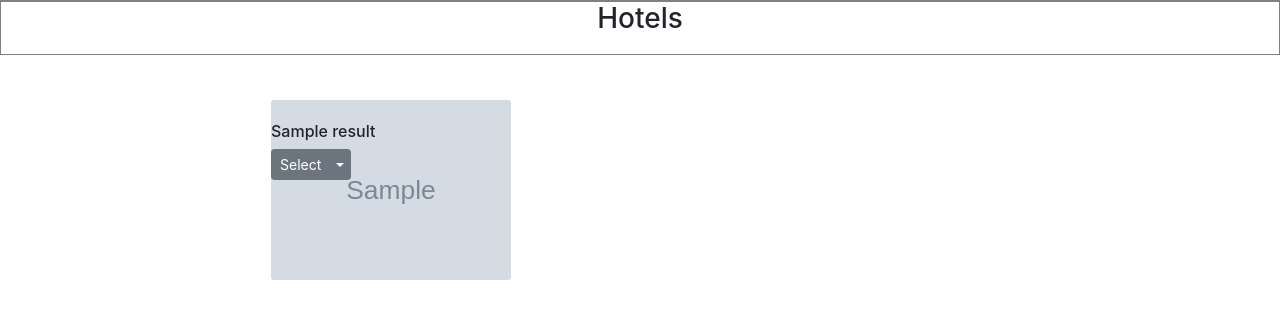
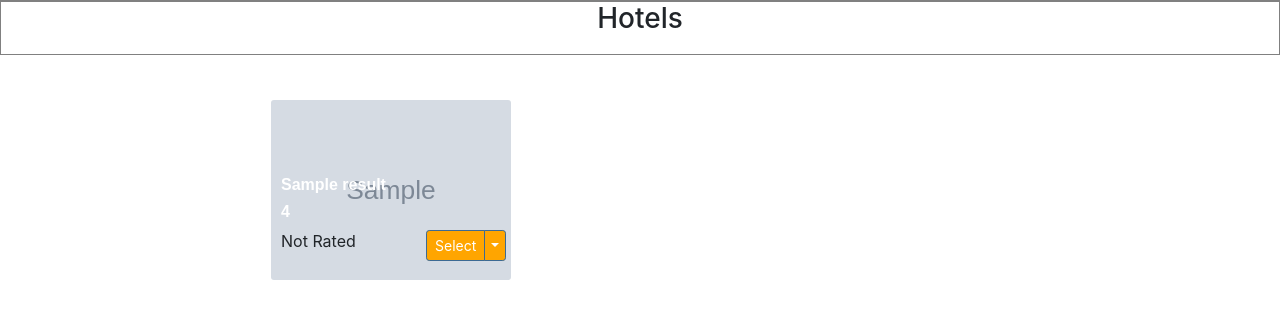
Before and after one commit to SuriyaMohan89/hotel_priceline_api_ui, a Flask app: page / in a window 1280 px wide. Shown: the top 319 px of the page. Run offline with Flask 2, Linux system fonts and the light colour scheme; grey boxes marked "Sample" are stand-in pictures; a database or web service that is not in the repository returns one stand-in record (values such as "Sample title"); data that the repository does not hold is empty; some libraries are stand-ins or nearby versions.

Commit message:
working on ratings

```diff
--- a/templates/homepage.html
+++ b/templates/homepage.html
@@ -62,13 +62,44 @@
     padding-left: 0px;
     padding-top: 0px;
 }
-.card-img-top {
-    width: 100%;
-    height: 160px;
-    object-fit: cover;
+.btn-secondary {
+    color: #fff;
+    background-color: orange;
+    border-color: #3c6a93;
 }
 .card-body{
 	padding: 0;
+    display: flex;
+    flex-direction: column;
+}
+.btn{
+    margin-top: auto;
+}
+.btn-group, .btn-group-vertical {
+    position:absolute;
+    top:75%;
+    right:0;
+    display: -ms-inline-flexbox;
+    display: inline-flex;
+    vertical-align: middle;
+}
+.btn-group{
+    width:85px;
+    padding:0;
+    float: right;
+    bottom:100px;
+}
+.card-text{
+    width:180px;
+    padding-top: 65px;
+    padding-left: 10px;
+}
+ h6 {
+    margin-bottom: .5rem;
+    font-family: sans-serif;
+    font-weight: bold;
+    line-height: 1.2;
+    color: white;
 }
 .price-recomend{
 	display:inline-flex;
@@ -76,6 +107,7 @@
 .dropdown-item{
 	padding-right: 35px;
 }
+
 
 
 </style>
@@ -93,8 +125,10 @@
   	<img class="card-img" src="{{ key['thumbnail_url'] }}" alt="Hotel Image">
     <div class="card-img-overlay">
 
-    <h6 class="card-title"><h6>{{ key["name"] }}</h6>
-    <!-- <p class="card-text">{{ key["description"] }}</p> -->
+    <!-- <h6 class="card-title"><h6>{{ key["name"] }}</h6> -->
+
+    <div class="card-text"><h6>{{ key["name"] }}</h6><div class="inline"><div class="score"><h6>{{ key["stars"] }}</h6><div class="rate"></div></div></div></div>
+
  	<div class="btn-group">
   		<button class="btn btn-secondary btn-sm" type="button">
     	Select
@@ -124,8 +158,8 @@
 					</div>
 				</li></div>
   		</ul>
-  	</div>
-	<!-- </div> -->
+    </div>
+
 </div>
 </div>
 </div>
@@ -133,8 +167,32 @@
 </div>
 </div>
 </div>
+<script src="http://code.jquery.com/jquery.js"></script>
+<script type="text/javascript">
+    "use strict"
+    let rating = $(".score").val();
+    console.log(rating);
+    if (rating != ""){
+    rating = parseInt(rating);
+    console.log(rating);
+        if (rating == 1) {
+            $(".rate").html("Poor")
+        } else if (rating === 2){
+            $(".rate").html("average")
+        } else if (rating === 3){
+            $(".rate").html("Good")
+        } else if (rating === 4){
+            $(".rate").html("Very Good")
+        }
+        else if (rating === 5){
+            $(".rate").html("Excellent")
+        }
+    }
+    else{
+        $(".rate").html("Not Rated")
+    }
 
-
+</script>
 
 <script src="https://code.jquery.com/jquery-3.2.1.slim.min.js" integrity="sha384-KJ3o2DKtIkvYIK3UENzmM7KCkRr/rE9/Qpg6aAZGJwFDMVNA/GpGFF93hXpG5KkN" crossorigin="anonymous"></script>
 <script src="https://cdnjs.cloudflare.com/ajax/libs/popper.js/1.12.9/umd/popper.min.js" integrity="sha384-ApNbgh9B+Y1QKtv3Rn7W3mgPxhU9K/ScQsAP7hUibX39j7fakFPskvXusvfa0b4Q" crossorigin="anonymous"></script>
```
